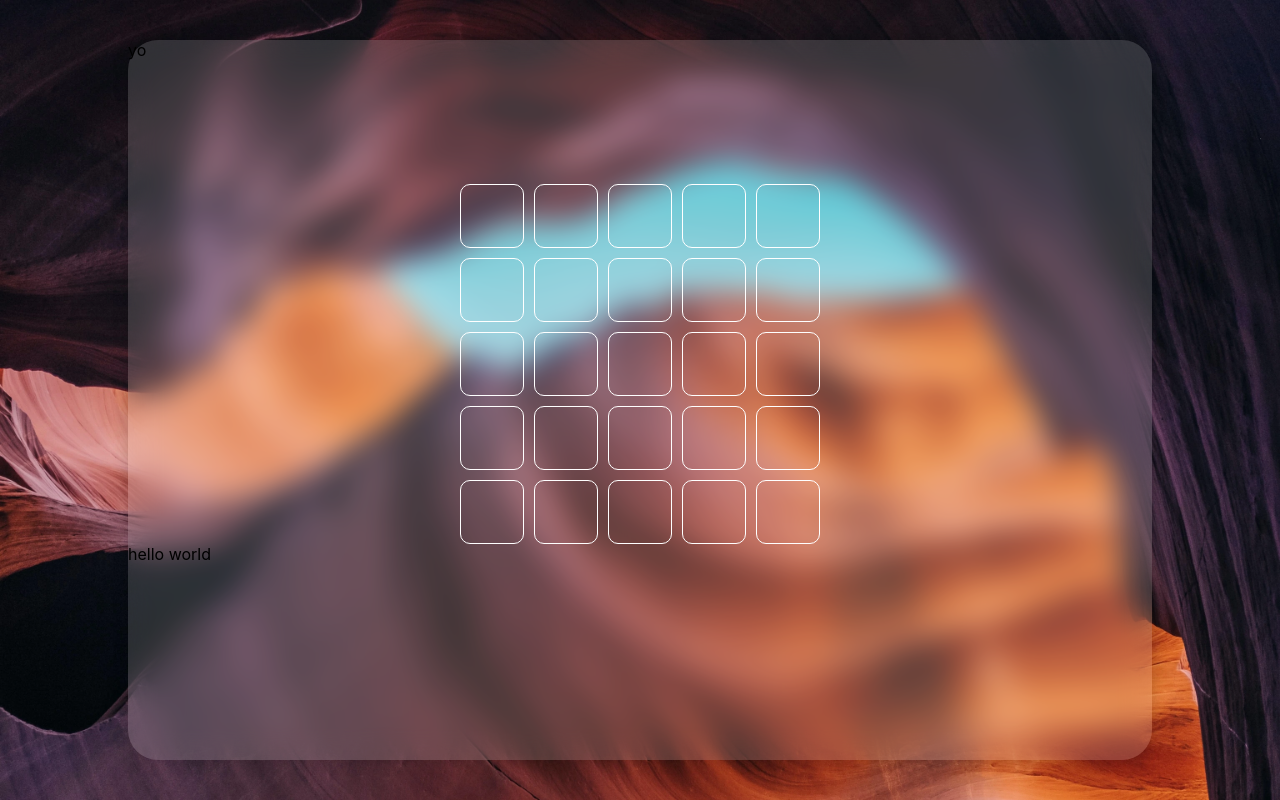
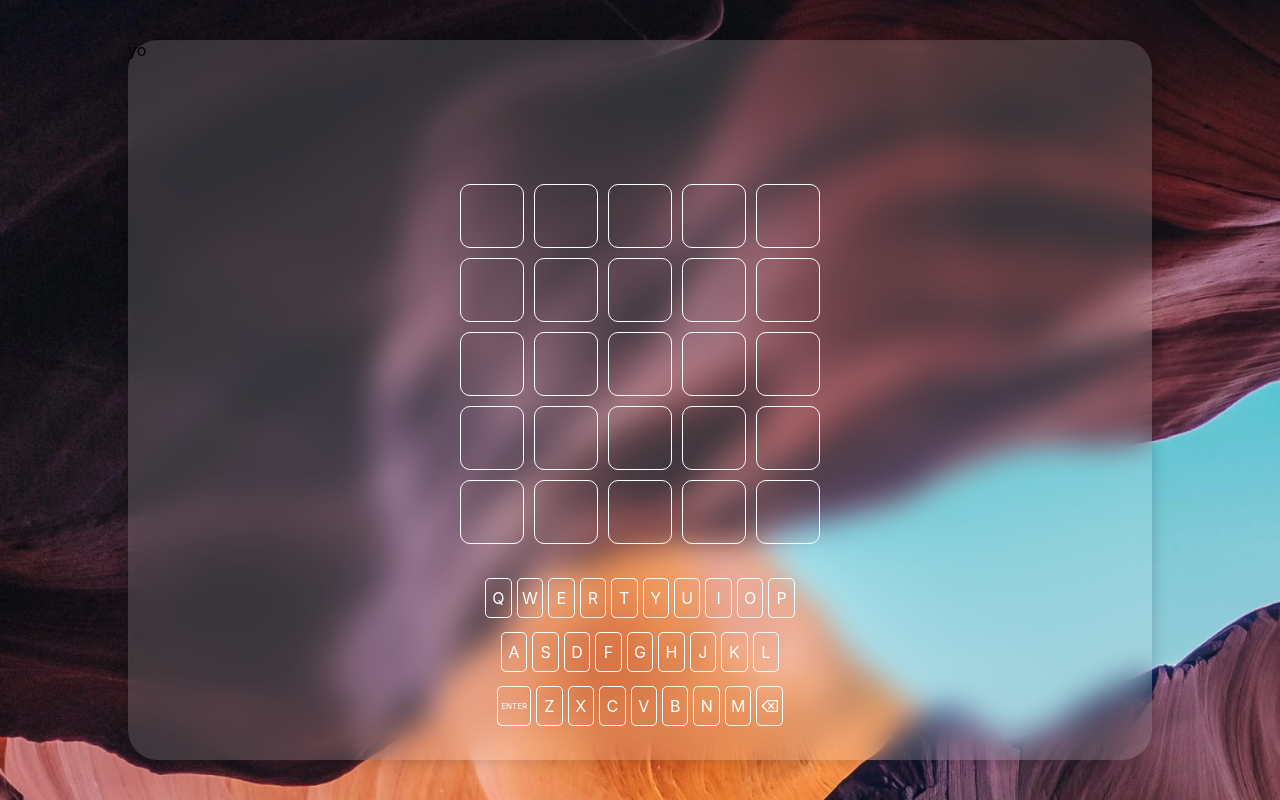
Before and after one commit to Santorinie/React-Wordle, a React (Create React App) app: page / in a window 1280 px wide. Built offline with nearby package versions, Linux system fonts and the light colour scheme.

Commit message:
Keyboard implemented

```diff
--- a/src/App.css
+++ b/src/App.css
@@ -4,6 +4,9 @@
   --letter-present-color: rgb(216, 195, 160);
   --letter-correct-color: rgb(194,231,180);
   --letter-absent-color: rgb(144,141,151);
+
+  --guessletter-height: calc(20% - 10px);
+  --letters-width: calc(20% - 10px);
 
 }
 
@@ -15,6 +18,7 @@ body{
   background-image: url('./Images/background.webp');
   background-size:cover;
   background-repeat: no-repeat;
+  background-size: 200%;
 
 
 }
@@ -33,6 +37,10 @@ body{
 
 	backdrop-filter: blur(15px);
 
+  display: flex;
+  flex-direction: column;
+  align-items: center;
+
   /* display: grid;
   grid-template-columns: 100px 100px;
   gap: 15px; */
@@ -48,17 +56,67 @@ body{
   }
 
   .letterContainer{
-    width: 100%;
+    width:100%;
     height: 30%;
     background-color: pink;
     background-color: transparent;
 
     border-bottom-left-radius: inherit;
     border-bottom-right-radius: inherit;
+
+    display: flex;
+    flex-direction: column;
+    align-items: center;
+    justify-content: center;
+
+  }
+
+  .lettersRow{
+    width: 50%;
+    height: 25%;
+    background-color: transparent;
+
+    display: flex;
+    flex-direction: row;
+    align-items: center;
+    justify-content: center;
+    gap: 5px;
+  }
+
+  .letter{
+    height: 70%;
+    width: 4%;
+    min-width: fit-content;
+    aspect-ratio: 1/2;
+    padding: 0px 2px 0px 2px;
+
+    color: var(--global-text-color);
+    border: 1px solid var(--initial-letter-border-color);
+    border-radius: 5px;
+    text-align: center;
+
+    display: flex;
+    align-items: center;
+    justify-content: center;
+
+    font-size: 1rem;
+    cursor:pointer;
+    user-select: none;
+
+  }
+
+  .specialChar{
+    font-size: 0.5rem;
+    aspect-ratio: unset;
+    width: fit-content;
+    padding: 0px 3px 0px 3px;
+    text-transform: uppercase;
+
+
   }
 
   .playboardContainer{
-    width: 100%;
+    width: 40%;
     height: 50%;
     background-color: palegreen;
     background-color: transparent;
@@ -77,7 +135,7 @@ body{
     display: flex;
     justify-content: center;
     gap: 10px;
-    height: calc(20% - 10px);
+    height: var(--guessletter-height);
     align-items: center;
 
 
--- a/src/Components/Container.jsx
+++ b/src/Components/Container.jsx
@@ -1,4 +1,4 @@
-import React, { Component } from 'react';
+import React, { Component, useCallback } from 'react';
 import GuessLetter from './guessLetter';
 import HeaderContainer from './headerContainer';
 import PlayboardContainer from './playboardContainer';
@@ -6,13 +6,26 @@ import LetterContainer from './letterContainer';
 
 
 class Container extends Component {
-    state = {  }
-    render() {
+    state = {
+        keyboardLetters: [
+            ['Q','W','E','R','T','Y','U','I','O','P'],
+            ['A','S','D','F','G','H','J','K','L'],
+            ['Enter','Z','X','C','V','B','N','M','⌫']
+        ],
+        key: ''
+     }
+
+     render() {
+         const handleLetter = (e) =>{
+             console.log("Valami hiba tortent",e);
+             this.setState({key: e});
+         };
+
         return (
             <div className='gameContainer'>
                 <HeaderContainer></HeaderContainer>
-                <PlayboardContainer></PlayboardContainer>
-                <LetterContainer></LetterContainer>
+                <PlayboardContainer data={this.state.key}></PlayboardContainer>
+                <LetterContainer onChange={handleLetter} keyboardLetters={this.state.keyboardLetters}></LetterContainer>
             </div>
 
 
--- a/src/Components/letterContainer.jsx
+++ b/src/Components/letterContainer.jsx
@@ -3,9 +3,17 @@ import React, { Component } from 'react';
 
 class letterContainer extends Component {
     state = {  }
+
+
     render() {
+
+
         return (
-            <div className="letterContainer">hello world</div>
+        <div className='letterContainer'>{
+            this.props.keyboardLetters.map(e => <div key={this.props.keyboardLetters.indexOf(e)} className='lettersRow'>
+            {e.map(l => <div key={this.props.keyboardLetters[this.props.keyboardLetters.indexOf(e)].indexOf(l)} onClick={() => this.props.onChange(l)} className={l.length == 1 ? 'letter' : 'letter specialChar'}>{l}</div>)}
+            </div>)
+        }</div>
         );
     }
 }
```
Also changed, not shown: src/Components/playboardContainer.jsx (+2 -1 lines).
